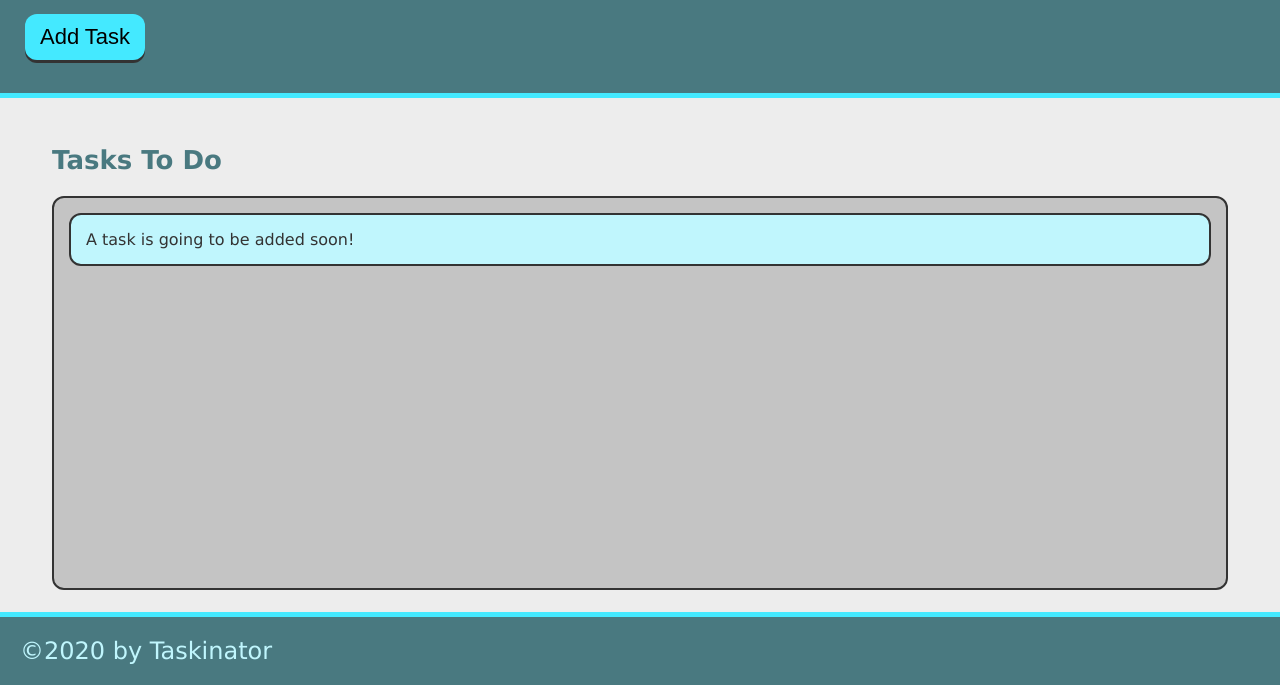
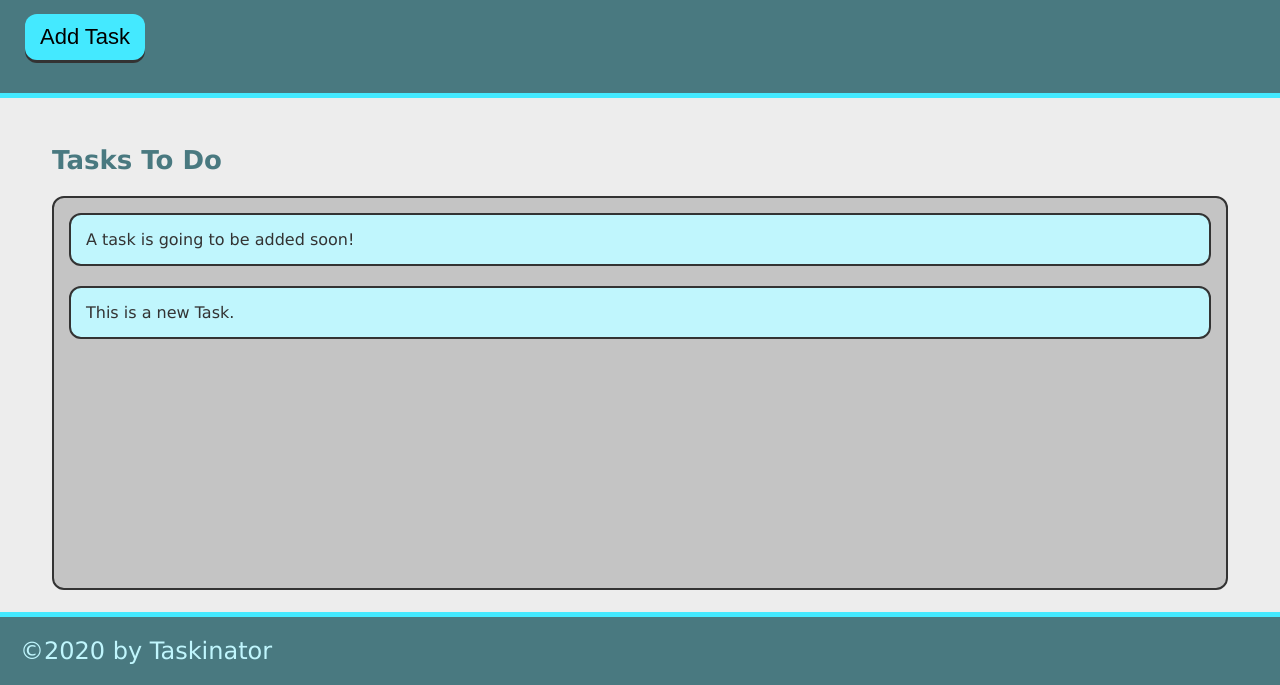
Before and after one commit to JayP4801/Taskinator2, a plain HTML site: page index.html in a window 1280 px wide. Both pictures are taken after a click on the button "Add Task". Shown: the part 115-800 px from the top of the page. Drawn offline with Linux system fonts and the light colour scheme.

Commit message:
add ability to add task

```diff
--- a/assets/js/script.js
+++ b/assets/js/script.js
@@ -1,2 +1,11 @@
 var buttonEl = document.querySelector("#save-task");
-console.log(buttonEl);
+var tasksToDoEl = document.querySelector("#tasks-to-do");
+
+var createTaskHandler = function(){
+    var listItemEl = document.createElement("li");
+    listItemEl.className = "task-item";
+    listItemEl.textContent = "This is a new Task.";
+    tasksToDoEl.appendChild(listItemEl);
+};
+
+buttonEl.addEventListener("click", createTaskHandler);
--- a/index.html
+++ b/index.html
@@ -16,7 +16,7 @@
     <main class="page-content">
         <section class="task-list-wrapper">
             <h2 class="list-title">Tasks To Do</h2>
-            <ul class="task-list">
+            <ul class="task-list" id="tasks-to-do">
                 <li class="task-item">A task is going to be added soon!</li>
             </ul>
         </section>
@@ -29,4 +29,4 @@
 </body>
 </html>
 
-<!-- 4.1.6 -->
+<!-- 4.1.7 -->
```
